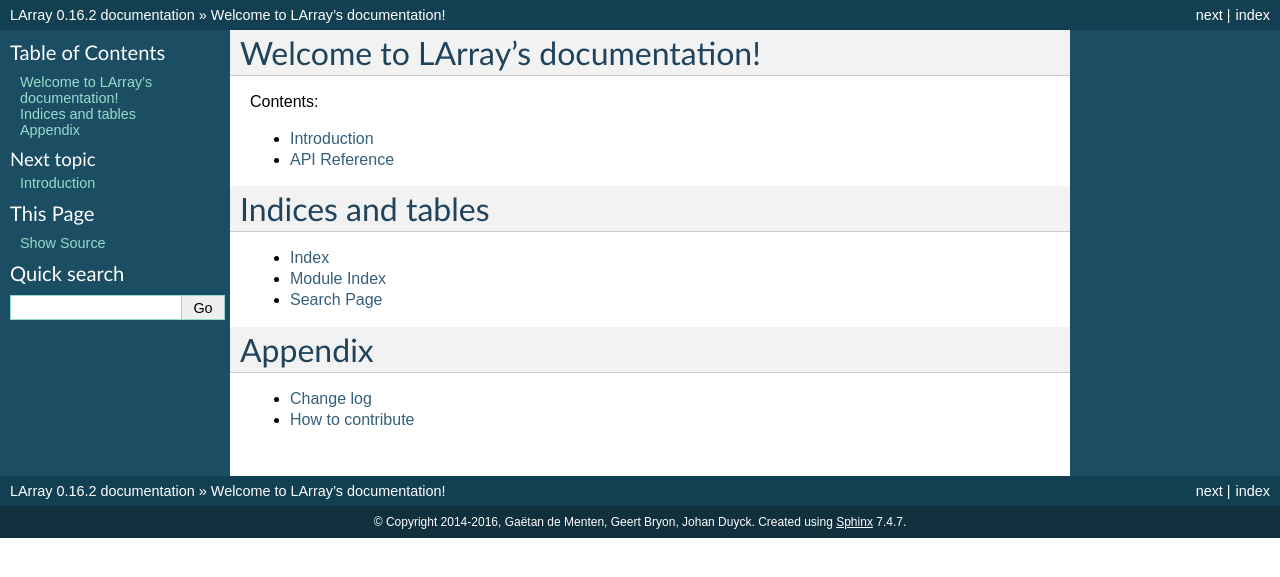
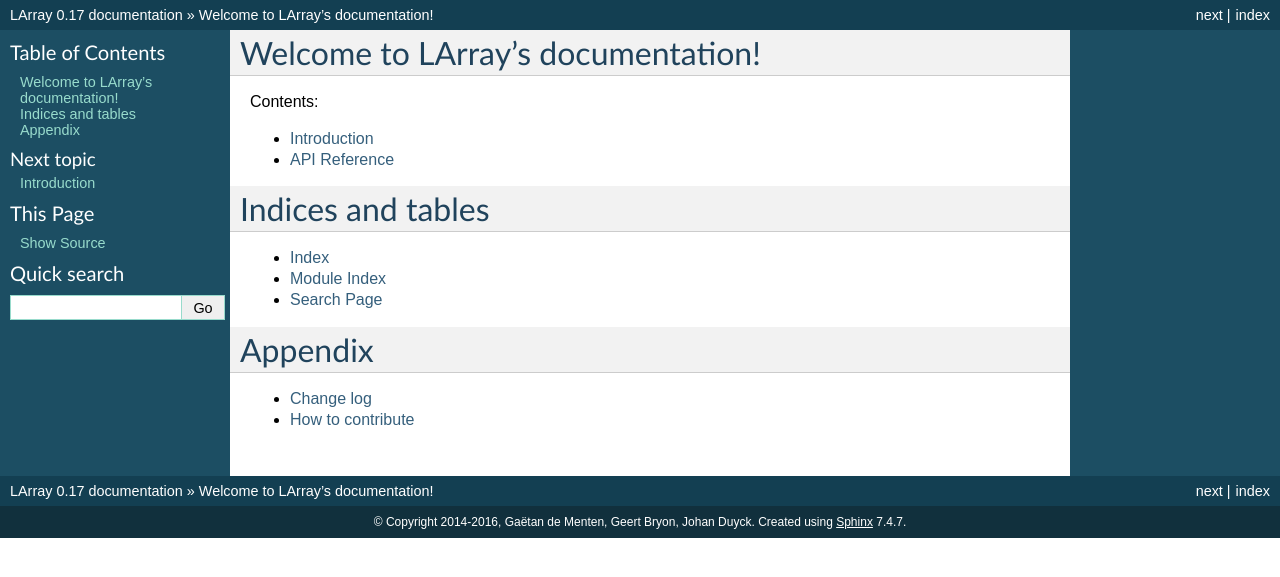
Before and after one commit to larray-project/larray, a Sphinx documentation site: the page built from doc/source/index.rst, in a window 1280 px wide. Shown: the top 577 px of the page. Built offline with Sphinx 7.4.7, drawn with Linux system fonts in a browser that asks for light colours.

Commit message:
bump version to 0.17

```diff
--- a/doc/source/conf.py
+++ b/doc/source/conf.py
@@ -68,9 +68,9 @@
 # built documents.
 #
 # The short X.Y version.
-version = '0.16'
+version = '0.17'
 # The full version, including alpha/beta/rc tags.
-release = '0.16.2'
+release = '0.17'
 
 # The language for content autogenerated by Sphinx. Refer to documentation
 # for a list of supported languages.
--- a/setup.py
+++ b/setup.py
@@ -9,7 +9,7 @@
 
 
 DISTNAME = 'larray'
-VERSION = '0.16.2'
+VERSION = '0.17'
 AUTHOR = 'Gaetan de Menten, Geert Bryon'
 AUTHOR_EMAIL = 'gdementen@gmail.com'
 DESCRIPTION = "N-D labeled arrays in Python"
```
Also changed, not shown: 2 other files.
